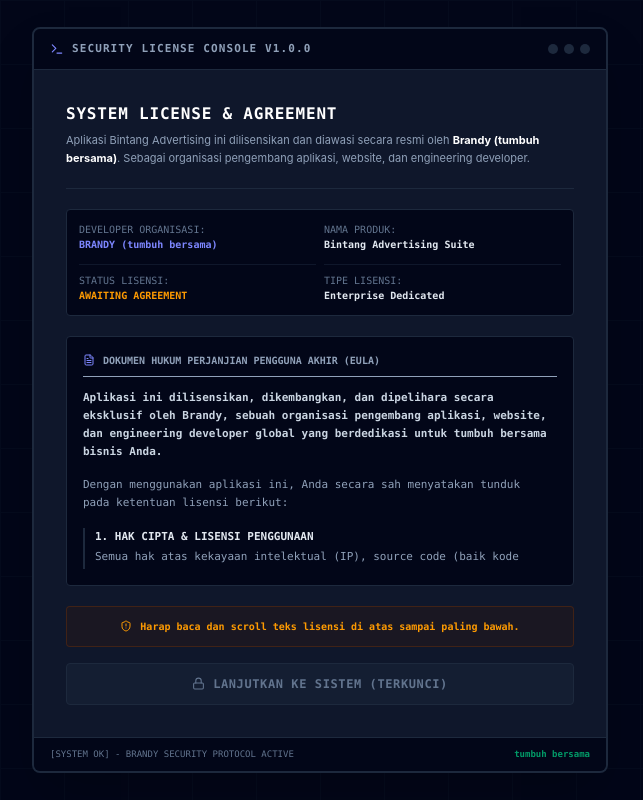
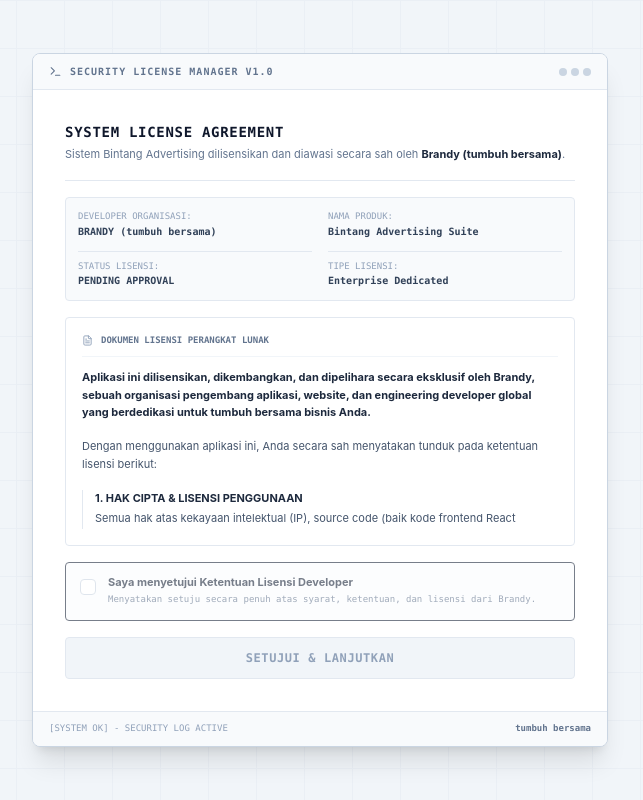
Before and after one commit to acmadfadilah811-ops/bintang-react-frontend, a React (Vite) app: page / in a window 1280 px wide. Shown: the whole page, without its empty margins (320-963 px from the left). Built offline with nearby package versions, Linux system fonts and the light colour scheme; no server answers; sample sign-in values are in the browser's storage.

Commit message:
style: redesign BrandyLicenseGate to a light native system EULA dialog and remove helper/warning texts for premium feel

```diff
--- a/src/components/BrandyLicenseGate.jsx
+++ b/src/components/BrandyLicenseGate.jsx
@@ -1,5 +1,5 @@
 import { useState, useRef, useEffect } from 'react';
-import { FileText, Check, ShieldAlert, Terminal, Lock, Unlock } from 'lucide-react';
+import { FileText, Check, Terminal, Lock, Unlock } from 'lucide-react';
 
 export default function BrandyLicenseGate({ onApprove }) {
   const [hasReadToBottom, setHasReadToBottom] = useState(false);
@@ -7,7 +7,7 @@ export default function BrandyLicenseGate({ onApprove }) {
   const [isActivating, setIsActivating] = useState(false);
   const textContainerRef = useRef(null);
 
-  // Monitor scroll untuk membuka persetujuan setelah membaca/scroll ke bawah
+  // Monitor scroll untuk membuka persetujuan secara aman di latar belakang
   const handleScroll = () => {
     const container = textContainerRef.current;
     if (!container) return;
@@ -19,7 +19,7 @@ export default function BrandyLicenseGate({ onApprove }) {
     }
   };
 
-  // Cek jika teks lisensi sangat pendek sehingga tidak bisa di-scroll
+  // Deteksi otomatis jika teks lisensi tidak memerlukan scroll pada layar besar
   useEffect(() => {
     const container = textContainerRef.current;
     if (container) {
@@ -37,76 +37,76 @@ export default function BrandyLicenseGate({ onApprove }) {
     setIsActivating(true);
     setTimeout(() => {
       onApprove();
-    }, 1200);
+    }, 1000);
   };
 
   return (
-    <div className="fixed inset-0 z-[9999] bg-slate-950 flex items-center justify-center p-4 font-mono select-none">
-      {/* Clean Grid pattern instead of AI glowing circles */}
-      <div className="absolute inset-0 bg-[linear-gradient(to_right,#0f172a_1px,transparent_1px),linear-gradient(to_bottom,#0f172a_1px,transparent_1px)] bg-[size:4rem_4rem] opacity-30 pointer-events-none"></div>
+    <div className="fixed inset-0 z-[9999] bg-slate-100 flex items-center justify-center p-4 font-mono select-none">
+      {/* Clean high-end architectural grid patterns in light mode */}
+      <div className="absolute inset-0 bg-[linear-gradient(to_right,#e2e8f0_1px,transparent_1px),linear-gradient(to_bottom,#e2e8f0_1px,transparent_1px)] bg-[size:3rem_3rem] opacity-40 pointer-events-none"></div>
 
-      <div className="w-full max-w-xl bg-slate-900 border-2 border-slate-805 border-slate-800 rounded-lg shadow-2xl relative flex flex-col text-slate-100 animate-scale-up overflow-hidden">
+      <div className="w-full max-w-xl bg-white border border-slate-350 border-slate-300 rounded-lg shadow-xl relative flex flex-col text-slate-800 animate-scale-up overflow-hidden">
 
-        {/* System Bar Header (Windows/macOS native look) */}
-        <div className="bg-slate-950 border-b border-slate-800 px-4 py-3 flex justify-between items-center">
+        {/* System Bar Header (Classic System Console Look) */}
+        <div className="bg-slate-50 border-b border-slate-200 px-4 py-2.5 flex justify-between items-center">
           <div className="flex items-center gap-2">
-            <Terminal size={14} className="text-indigo-400" />
-            <span className="text-[11px] font-bold uppercase tracking-widest text-slate-400">
-              Security License Console v1.0.0
+            <Terminal size={13} className="text-slate-500" />
+            <span className="text-[10px] font-bold uppercase tracking-widest text-slate-500">
+              Security License Manager v1.0
             </span>
           </div>
-          <div className="flex gap-1.5">
-            <span className="w-2.5 h-2.5 rounded-full bg-slate-800"></span>
-            <span className="w-2.5 h-2.5 rounded-full bg-slate-800"></span>
-            <span className="w-2.5 h-2.5 rounded-full bg-slate-800"></span>
+          <div className="flex gap-1">
+            <span className="w-2 h-2 rounded-full bg-slate-300"></span>
+            <span className="w-2 h-2 rounded-full bg-slate-300"></span>
+            <span className="w-2 h-2 rounded-full bg-slate-300"></span>
           </div>
         </div>
 
         <div className="p-6 md:p-8 flex flex-col">
           {/* Header Title Section */}
-          <div className="border-b border-slate-800 pb-5 mb-5">
-            <h1 className="text-base font-black uppercase tracking-wider text-white mb-1.5">
-              SYSTEM LICENSE & AGREEMENT
+          <div className="border-b border-slate-200 pb-4 mb-4">
+            <h1 className="text-sm font-black uppercase tracking-wider text-slate-900 mb-1">
+              SYSTEM LICENSE AGREEMENT
             </h1>
-            <p className="text-[11px] text-slate-400 leading-relaxed font-sans">
-              Aplikasi Bintang Advertising ini dilisensikan dan diawasi secara resmi oleh{' '}
-              <strong className="text-white font-bold">Brandy (tumbuh bersama)</strong>. Sebagai organisasi pengembang aplikasi, website, dan engineering developer.
+            <p className="text-[11px] text-slate-500 font-sans leading-relaxed">
+              Sistem Bintang Advertising dilisensikan dan diawasi secara sah oleh{' '}
+              <strong className="text-slate-800 font-bold">Brandy (tumbuh bersama)</strong>.
             </p>
           </div>
 
-          {/* System Specification Grid (Flat System style) */}
-          <div className="grid grid-cols-2 gap-2 mb-5 text-[10px] bg-slate-950 border border-slate-800 p-3 rounded font-mono">
+          {/* System Specification Grid (Corporate Style) */}
+          <div className="grid grid-cols-2 gap-y-2 gap-x-4 mb-4 text-[10px] bg-slate-50 border border-slate-200 p-3 rounded font-mono">
             <div>
-              <span className="text-slate-500 block">DEVELOPER ORGANISASI:</span>
-              <span className="text-indigo-400 font-bold">BRANDY (tumbuh bersama)</span>
+              <span className="text-slate-400 block text-[9px]">DEVELOPER ORGANISASI:</span>
+              <span className="text-slate-700 font-bold">BRANDY (tumbuh bersama)</span>
             </div>
             <div>
-              <span className="text-slate-500 block">NAMA PRODUK:</span>
-              <span className="text-slate-200 font-bold">Bintang Advertising Suite</span>
+              <span className="text-slate-400 block text-[9px]">NAMA PRODUK:</span>
+              <span className="text-slate-700 font-bold">Bintang Advertising Suite</span>
             </div>
-            <div className="border-t border-slate-900 pt-2 mt-1">
-              <span className="text-slate-500 block">STATUS LISENSI:</span>
-              <span className="text-amber-500 font-bold">AWAITING AGREEMENT</span>
+            <div className="border-t border-slate-200 pt-2 mt-1">
+              <span className="text-slate-400 block text-[9px]">STATUS LISENSI:</span>
+              <span className="text-slate-700 font-bold">PENDING APPROVAL</span>
             </div>
-            <div className="border-t border-slate-900 pt-2 mt-1">
-              <span className="text-slate-500 block">TIPE LISENSI:</span>
-              <span className="text-slate-200 font-bold">Enterprise Dedicated</span>
+            <div className="border-t border-slate-200 pt-2 mt-1">
+              <span className="text-slate-400 block text-[9px]">TIPE LISENSI:</span>
+              <span className="text-slate-700 font-bold">Enterprise Dedicated</span>
             </div>
           </div>
 
           {/* EULA Monospace Scrollbox */}
-          <div className="bg-slate-950 border border-slate-800 rounded p-4 mb-5 flex flex-col">
-            <div className="flex items-center gap-2 text-slate-400 text-[10px] font-bold border-b border-slate-850 pb-2 mb-3">
-              <FileText size={12} className="text-indigo-400" />
-              <span>DOKUMEN HUKUM PERJANJIAN PENGGUNA AKHIR (EULA)</span>
+          <div className="bg-white border border-slate-200 rounded p-4 mb-4 flex flex-col">
+            <div className="flex items-center gap-2 text-slate-500 text-[9px] font-bold border-b border-slate-100 pb-2 mb-3">
+              <FileText size={11} className="text-slate-400" />
+              <span>DOKUMEN LISENSI PERANGKAT LUNAK</span>
             </div>
 
             <div
               ref={textContainerRef}
               onScroll={handleScroll}
-              className="text-[11px] text-slate-400 leading-relaxed space-y-4 max-h-[180px] overflow-y-auto pr-2 scrollbar-thin scrollbar-thumb-slate-800 scrollbar-track-transparent select-text"
+              className="text-[11px] text-slate-655 text-slate-600 leading-relaxed space-y-4 max-h-[160px] overflow-y-auto pr-2 scrollbar-thin scrollbar-thumb-slate-200 scrollbar-track-transparent select-text font-sans"
             >
-              <p className="font-bold text-slate-300">
+              <p className="font-bold text-slate-800">
                 Aplikasi ini dilisensikan, dikembangkan, dan dipelihara secara eksklusif oleh Brandy, sebuah organisasi pengembang aplikasi, website, dan engineering developer global yang berdedikasi untuk tumbuh bersama bisnis Anda.
               </p>
 
@@ -114,49 +114,45 @@ export default function BrandyLicenseGate({ onApprove }) {
                 Dengan menggunakan aplikasi ini, Anda secara sah menyatakan tunduk pada ketentuan lisensi berikut:
               </p>
 
-              <div className="space-y-3 pl-2.5 border-l-2 border-slate-800">
+              <div className="space-y-3.5 pl-3 border-l border-slate-200">
                 <p>
-                  <strong className="text-slate-200 block mb-0.5">1. HAK CIPTA & LISENSI PENGGUNAAN</strong>
+                  <strong className="text-slate-800 block font-bold mb-0.5">1. HAK CIPTA & LISENSI PENGGUNAAN</strong>
                   Semua hak atas kekayaan intelektual (IP), source code (baik kode frontend React maupun backend Django), aset desain, arsitektur database, dan algoritma sistem Bintang Advertising adalah milik eksklusif dari Developer (Brandy). Anda diberikan hak lisensi non-eksklusif dan terbatas hanya untuk mengoperasikan sistem ini untuk kebutuhan manajemen internal Bintang Advertising.
                 </p>
 
                 <p>
-                  <strong className="text-slate-200 block mb-0.5">2. BATASAN PENGGUNAAN & KEAMANAN KODE</strong>
+                  <strong className="text-slate-800 block font-bold mb-0.5">2. BATASAN PENGGUNAAN & KEAMANAN KODE</strong>
                   Anda secara tegas dilarang untuk menyalin, mendistribusikan ulang, menjual kembali, menyewakan, atau mentransfer bagian apa pun dari aplikasi ini kepada pihak ketiga tanpa izin tertulis dari Brandy. Dilarang melakukan reverse engineering atau mencoba membongkar kode sumber sistem.
                 </p>
 
                 <p>
-                  <strong className="text-slate-200 block mb-0.5">3. PRIVASI & KEBIJAKAN DATA</strong>
+                  <strong className="text-slate-800 block font-bold mb-0.5">3. PRIVASI & KEBIJAKAN DATA</strong>
                   Brandy menghormati privasi data Anda. Semua data transaksi konsumen, keuangan, absensi, dan data operasional Bintang Advertising disimpan secara aman di server lokal/cloud terenkripsi untuk kelancaran operasional internal Anda sesuai dengan UU PDP.
                 </p>
 
                 <p>
-                  <strong className="text-slate-200 block mb-0.5">4. GARANSI & DUKUNGAN TEKNIS</strong>
+                  <strong className="text-slate-800 block font-bold mb-0.5">4. GARANSI & DUKUNGAN TEKNIS</strong>
                   Brandy berkomitmen penuh untuk memberikan dukungan pemeliharaan sistem, mitigasi bug, dan optimasi performa server secara berkelanjutan agar bisnis Anda terus tumbuh bersama kami.
                 </p>
               </div>
-
-              <p className="text-indigo-400 font-bold text-center pt-2 text-[10px] animate-pulse">
-                [ MOHON GULIR TEKS HINGGA BATAS PALING BAWAH UNTUK MELANJUTKAN ]
-              </p>
             </div>
           </div>
 
           {/* Form and Agreement Gate */}
           <form onSubmit={handleSubmit} className="space-y-4">
 
-            {/* Scroll Alert or Checkbox */}
-            {!hasReadToBottom ? (
-              <div className="flex items-center gap-2 p-3 rounded bg-amber-950/20 border border-amber-900/40 text-amber-500 text-[10px] font-bold justify-center">
-                <ShieldAlert size={12} className="shrink-0" />
-                <span>Harap baca dan scroll teks lisensi di atas sampai paling bawah.</span>
-              </div>
-            ) : (
-              /* Checkbox Persetujuan (Sharp, clean native system look) */
-              <label className="flex items-start gap-3 p-3.5 rounded bg-slate-950 border border-slate-800 cursor-pointer hover:border-slate-700 transition-all select-none">
+            {/* Checkbox Persetujuan (Clean Light Corporate Look) */}
+            <label
+              className={`flex items-start gap-3 p-3.5 rounded border transition-all select-none ${
+                hasReadToBottom
+                  ? 'bg-slate-50 border-slate-200 cursor-pointer hover:border-slate-350 hover:bg-slate-100/50'
+                  : 'bg-slate-50/50 border-slate-150 opacity-60 cursor-not-allowed'
+              }`}
+            >
               <div className="relative flex items-center justify-center shrink-0 mt-0.5">
                 <input
                   type="checkbox"
+                  disabled={!hasReadToBottom}
                   checked={isChecked}
                   onChange={(e) => setIsChecked(e.target.checked)}
                   className="sr-only"
@@ -164,40 +160,39 @@ export default function BrandyLicenseGate({ onApprove }) {
                 <div
                   className={`w-4 h-4 rounded border flex items-center justify-center transition-all ${
                     isChecked
-                        ? 'bg-indigo-650 border-indigo-500'
-                        : 'border-slate-700 bg-slate-900 hover:border-slate-500'
+                      ? 'bg-slate-900 border-slate-900'
+                      : 'border-slate-300 bg-white'
                   }`}
                 >
                   {isChecked && <Check size={10} className="text-white font-black" />}
                 </div>
               </div>
               <div className="flex flex-col font-sans">
-                  <span className="text-[11px] font-bold text-slate-200 leading-none">
+                <span className="text-[11px] font-bold text-slate-800 leading-none">
                   Saya menyetujui Ketentuan Lisensi Developer
                 </span>
-                  <span className="text-[9px] text-slate-500 mt-1 font-mono leading-relaxed">
+                <span className="text-[9px] text-slate-450 text-slate-500 mt-1 font-mono leading-relaxed">
                   Menyatakan setuju secara penuh atas syarat, ketentuan, dan lisensi dari Brandy.
                 </span>
               </div>
             </label>
-            )}
 
-            {/* Flat System Action Button */}
+            {/* Solid Light System Action Button */}
             <button
               type="submit"
               disabled={!hasReadToBottom || !isChecked || isActivating}
               className={`w-full py-3 rounded font-bold text-xs uppercase tracking-wider flex items-center justify-center gap-2 transition-all border ${
                 isActivating
-                  ? 'bg-indigo-805 bg-indigo-900 border-indigo-850 text-indigo-400 cursor-wait'
+                  ? 'bg-slate-900 text-white cursor-wait'
                   : hasReadToBottom && isChecked
-                    ? 'bg-indigo-650 hover:bg-indigo-600 border-indigo-500 text-white cursor-pointer active:scale-[0.99]'
-                    : 'bg-slate-800/40 border-slate-800 text-slate-650 text-slate-500 cursor-not-allowed shadow-none'
+                    ? 'bg-slate-900 hover:bg-slate-800 border-slate-900 text-white cursor-pointer active:scale-[0.99]'
+                    : 'bg-slate-100 border-slate-200 text-slate-400 cursor-not-allowed shadow-none'
               }`}
             >
               {isActivating ? (
                 <>
                   <svg
-                    className="animate-spin -ml-1 mr-2 h-4 w-4 text-indigo-400"
+                    className="animate-spin -ml-1 mr-2 h-4 w-4 text-white"
                     xmlns="http://www.w3.org/2000/svg"
                     fill="none"
                     viewBox="0 0 24 24"
@@ -216,31 +211,19 @@ export default function BrandyLicenseGate({ onApprove }) {
                       d="M4 12a8 8 0 018-8V0C5.373 0 0 5.373 0 12h4zm2 5.291A7.962 7.962 0 014 12H0c0 3.042 1.135 5.824 3 7.938l3-2.647z"
                     ></path>
                   </svg>
-                  <span>MENGAKTIFKAN AKSES SISTEM...</span>
+                  <span>Memproses...</span>
                 </>
               ) : (
-                <>
-                  {hasReadToBottom && isChecked ? (
-                    <>
-                      <Unlock size={13} />
-                      <span>AKTIFKAN LISENSI & LANJUTKAN</span>
-                    </>
-                  ) : (
-                    <>
-                      <Lock size={13} />
-                      <span>LANJUTKAN KE SISTEM (TERKUNCI)</span>
-                    </>
-                  )}
-                </>
+                <span>Setujui & Lanjutkan</span>
               )}
             </button>
           </form>
         </div>
 
-        {/* Footer (Classic Console/System Style) */}
-        <div className="bg-slate-950 border-t border-slate-800 px-4 py-2.5 flex justify-between items-center text-[9px] text-slate-500 font-mono">
-          <span>[SYSTEM OK] - BRANDY SECURITY PROTOCOL ACTIVE</span>
-          <span className="text-emerald-600 font-bold">tumbuh bersama</span>
+        {/* Footer (Classic Light System Footer) */}
+        <div className="bg-slate-50 border-t border-slate-200 px-4 py-2.5 flex justify-between items-center text-[9px] text-slate-400 font-mono">
+          <span>[SYSTEM OK] - SECURITY LOG ACTIVE</span>
+          <span className="text-slate-550 text-slate-500 font-bold">tumbuh bersama</span>
         </div>
 
       </div>
```
Lines whose indentation alone changed are shown as unchanged.
